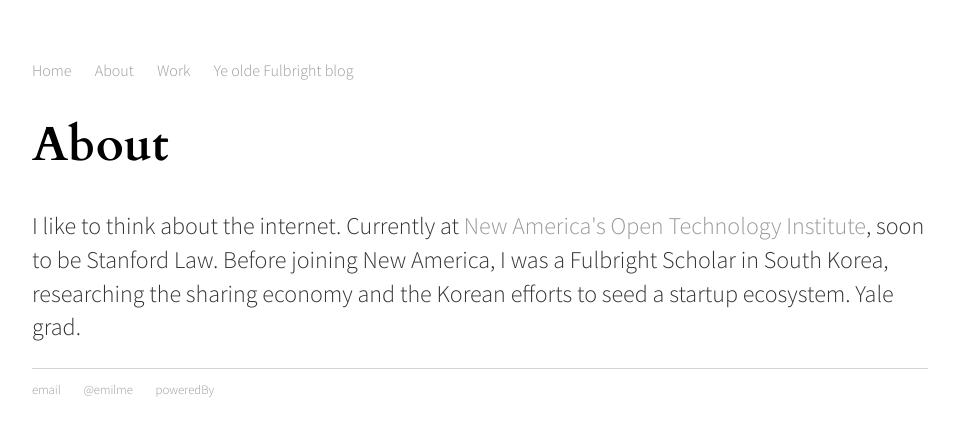
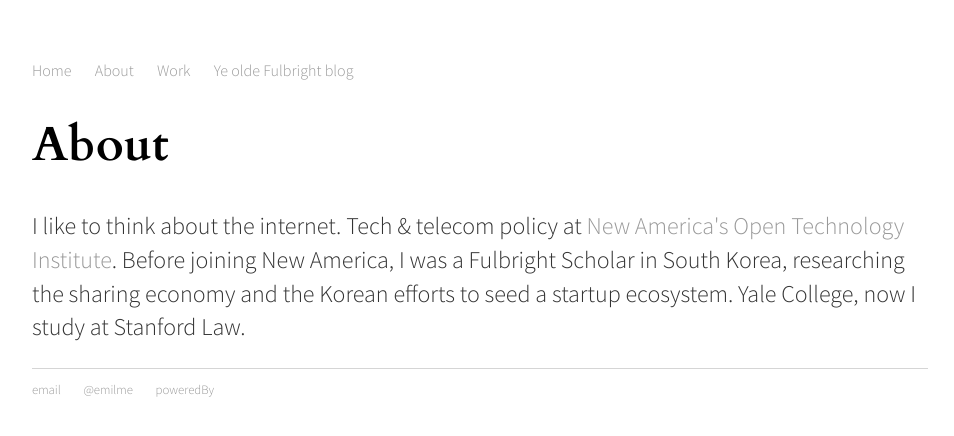
Before and after one commit to emilme/emilme.github.io, a Jekyll site: the page built from about/index.html, in a window 1280 px wide. Shown: the top 436 px of the page, without its empty margins (160-1114 px from the left). Built offline with Jekyll 4.4.1, drawn with Linux system fonts in a browser that asks for light colours.

Commit message:
Update index.html

```diff
--- a/about/index.html
+++ b/about/index.html
@@ -4,6 +4,6 @@ title: About
 ---
 <div class="blurb">
 	<h1>About</h1>
-	<p>I like to think about the internet. Currently at <a href="http://www.newamerica.org/oti/">New America's Open Technology Institute</a>, soon to be Stanford Law.
-	Before joining New America, I was a Fulbright Scholar in South Korea, researching the sharing economy and the Korean efforts to seed a startup ecosystem. Yale grad.</p>
+	<p>I like to think about the internet. Tech & telecom policy at <a href="http://www.newamerica.org/oti/">New America's Open Technology Institute</a>.
+	Before joining New America, I was a Fulbright Scholar in South Korea, researching the sharing economy and the Korean efforts to seed a startup ecosystem. Yale College, now I study at Stanford Law.</p>
 </div><!-- /.blurb -->
```
